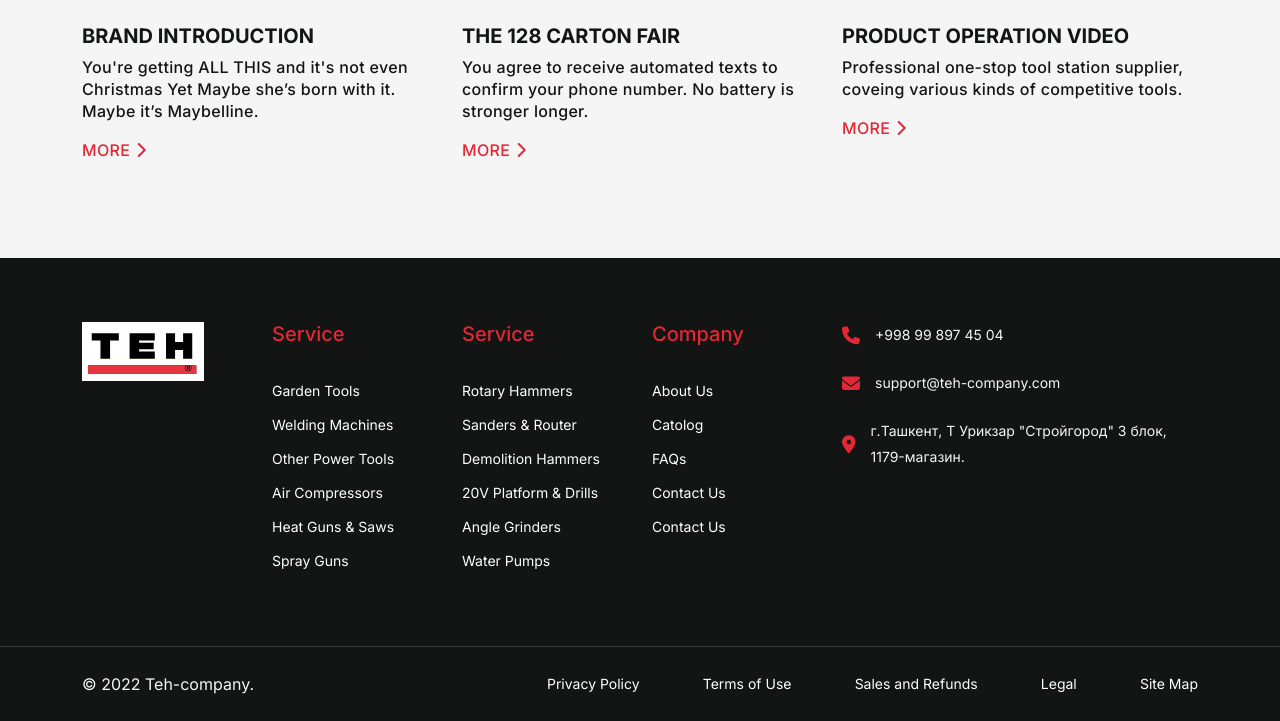
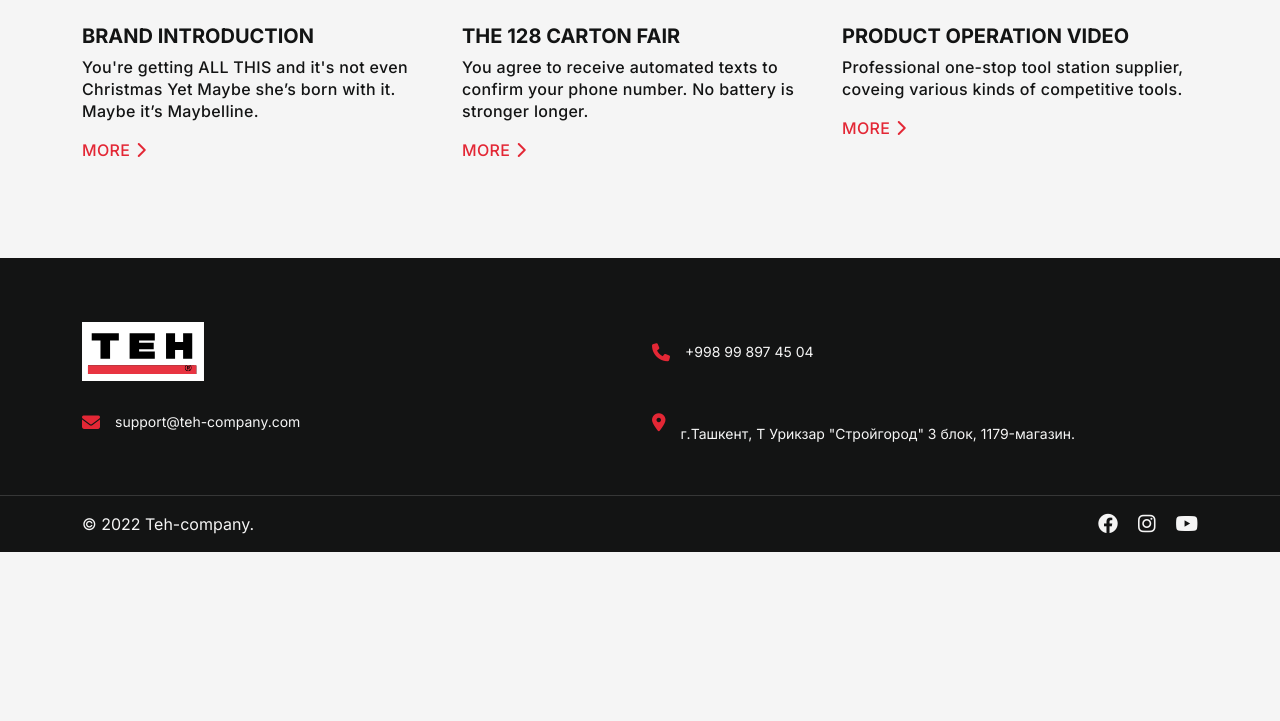
Before and after one commit to Davron77/TEH, a plain HTML site: page index.html in a window 1280 px wide. Shown: the part 4618-5339 px from the top of the page. After the commit the page ends 5170 px from the top, so only its background shows below. Drawn offline with nearby package versions, Linux system fonts and the light colour scheme.

Commit message:
Footer fixed

```diff
--- a/index.html
+++ b/index.html
@@ -1148,55 +1148,31 @@
     </main>
     <footer id="footer">
         <div class="container">
-            <div class="row row-cols-5 py-5">
-                <div class="py-3 col-12 col-lg-12 col-xl-2">
-                    <a class="navbar-brand" href="/"><img src="/images/logo.svg" alt="Logo"></a>
+            <div class="row py-5">
+                <div class="mt-3 col-12 col-md-6 col-xxl-3">
+                    <a href="/"><img src="/images/logo.svg" alt="Logo"></a>
                 </div>
-                <div class="py-3 col-6 col-lg-4 col-xl-2">
-                    <h5>Service</h5>
-                    <ul class="nav flex-column pt-4">
-                        <li class="nav-item mb-2"><a href="#" class="nav-link p-0">Garden Tools</a></li>
-                        <li class="nav-item mb-2"><a href="#" class="nav-link p-0">Welding Machines</a></li>
-                        <li class="nav-item mb-2"><a href="#" class="nav-link p-0">Other Power Tools</a></li>
-                        <li class="nav-item mb-2"><a href="#" class="nav-link p-0">Air Compressors</a></li>
-                        <li class="nav-item mb-2"><a href="#" class="nav-link p-0">Heat Guns & Saws</a></li>
-                        <li class="nav-item mb-2"><a href="#" class="nav-link p-0">Spray Guns</a></li>
-                    </ul>
-                </div>
-                <div class="py-3 col-6 col-lg-4 col-xl-2">
-                    <h5>Service</h5>
-                    <ul class="nav flex-column pt-4">
-                        <li class="nav-item mb-2"><a href="#" class="nav-link p-0">Rotary Hammers</a></li>
-                        <li class="nav-item mb-2"><a href="#" class="nav-link p-0">Sanders & Router</a></li>
-                        <li class="nav-item mb-2"><a href="#" class="nav-link p-0">Demolition Hammers</a></li>
-                        <li class="nav-item mb-2"><a href="#" class="nav-link p-0">20V Platform & Drills</a></li>
-                        <li class="nav-item mb-2"><a href="#" class="nav-link p-0">Angle Grinders</a></li>
-                        <li class="nav-item mb-2"><a href="#" class="nav-link p-0">Water Pumps</a></li>
-                    </ul>
-                </div>
-                <div class="py-3 col-6 col-lg-4 d-lg-block d-none col-xl-2">
-                    <h5>Company</h5>
-                    <ul class="nav flex-column pt-4">
-                        <li class="nav-item mb-2"><a href="#" class="nav-link p-0">About Us</a></li>
-                        <li class="nav-item mb-2"><a href="#" class="nav-link p-0">Catolog</a></li>
-                        <li class="nav-item mb-2"><a href="#" class="nav-link p-0">FAQs</a></li>
-                        <li class="nav-item mb-2"><a href="#" class="nav-link p-0">Contact Us</a></li>
-                        <li class="nav-item mb-2"><a href="#" class="nav-link p-0">Contact Us</a></li>
-                    </ul>
-                </div>
-                <div class="py-3 col-12 col-lg-12 col-xl-4">
+                <div class="mt-3 col-12 col-md-6 col-xxl-3 d-flex align-items-center">
                     <div class="footer__contact">
-                        <a href="tel:+998-99-353-23-70" class="footer__contactItem footer__contactPhone">
+                        <a href="tel:+998-99-353-23-70" class="footer__contactPhone">
                             <i class="fa-solid fa-phone"></i>
                             <p>+998 99 897 45 04</p>
                         </a>
-                        <a href="mailto:info@talpa.uz" class="footer__contactItem footer__contactMail">
+                    </div>
+                </div>
+                <div class="mt-3 col-12 col-md-6 col-xxl-3 d-flex align-items-center">
+                    <div class="footer__contact">
+                        <a href="mailto:info@talpa.uz" class=" footer__contactMail">
                             <i class="fa-solid fa-envelope"></i>
                             <p>support@teh-company.com</p>
                         </a>
-                        <a href="/" class="footer__contactItem footer__contactLocation">
+                    </div>
+                </div>
+                <div class="mt-3 col-12 col-md-6 col-xxl-3 d-flex align-items-center">
+                    <div class="footer__contact">
+                        <a href="/" class=" footer__contactLocation">
                             <i class="fa-solid fa-location-dot"></i>
-                            <p>г.Ташкент, Т Урикзар "Стройгород" 3 блок, 1179-магазин.</p>
+                            <p class="pt-4">г.Ташкент, Т Урикзар "Стройгород" 3 блок, 1179-магазин.</p>
                         </a>
                     </div>
                 </div>
@@ -1205,15 +1181,18 @@
         <div class="line"></div>
         <div class="container">
             <div class="d-flex flex-wrap justify-content-between align-items-center py-3">
-                <p class="col-md-3 mb-0">© 2022 Teh-company.</p>
-                <ul class="nav col-md-7 justify-content-end justify-content-lg-between">
-                    <li class="nav-item"><a href="#" class="nav-link px-0">Privacy Policy</a></li>
-                    <li class="d-none d-lg-block nav-item"><a href="#" class="nav-link px-0">Terms of Use</a></li>
-                    <li class="d-none d-lg-block nav-item"><a href="#" class="nav-link px-0">Sales and Refunds</a>
-                    </li>
-                    <li class="d-none d-lg-block nav-item"><a href="#" class="nav-link px-0">Legal</a></li>
-                    <li class="d-none d-lg-block nav-item"><a href="#" class="nav-link px-0">Site Map</a></li>
-                </ul>
+                <p class="col-6 mb-0">© 2022 Teh-company.</p>
+                <div class="col-3">
+                    <div class="d-flex justify-content-end">
+                        <div class="footer__socials flex-row" style="width: 100px;">
+                            <a href="https://www.facebook.com/" target="_blank"><i
+                                    class="fa-brands fa-facebook"></i></a>
+                            <a href="https://www.instagram.com/" target="_blank"><i
+                                    class="fa-brands fa-instagram"></i></a>
+                            <a href="https://www.youtube.com/" target="_blank"><i class="fa-brands fa-youtube"></i></a>
+                        </div>
+                    </div>
+                </div>
             </div>
         </div>
     </footer>
--- a/main.css
+++ b/main.css
@@ -824,10 +824,6 @@ footer p {
   font-size: 18px;
   color: var(--red);
   padding-right: 15px;
-}
-
-a.footer__contactItem {
-  padding-bottom: 22px;
 }
 
 /* FOOTER END */
```
